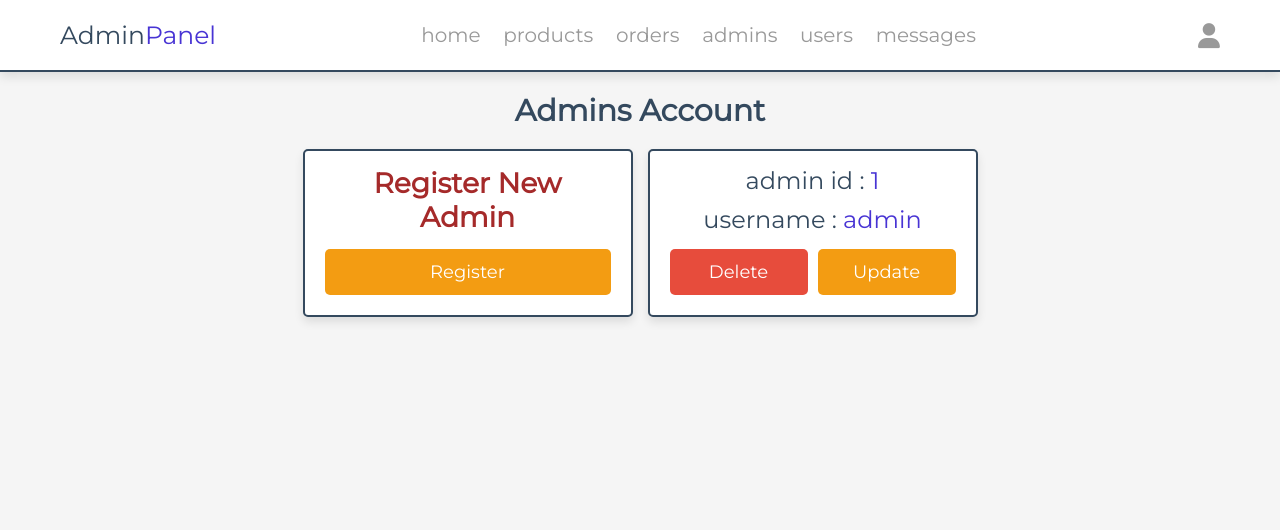
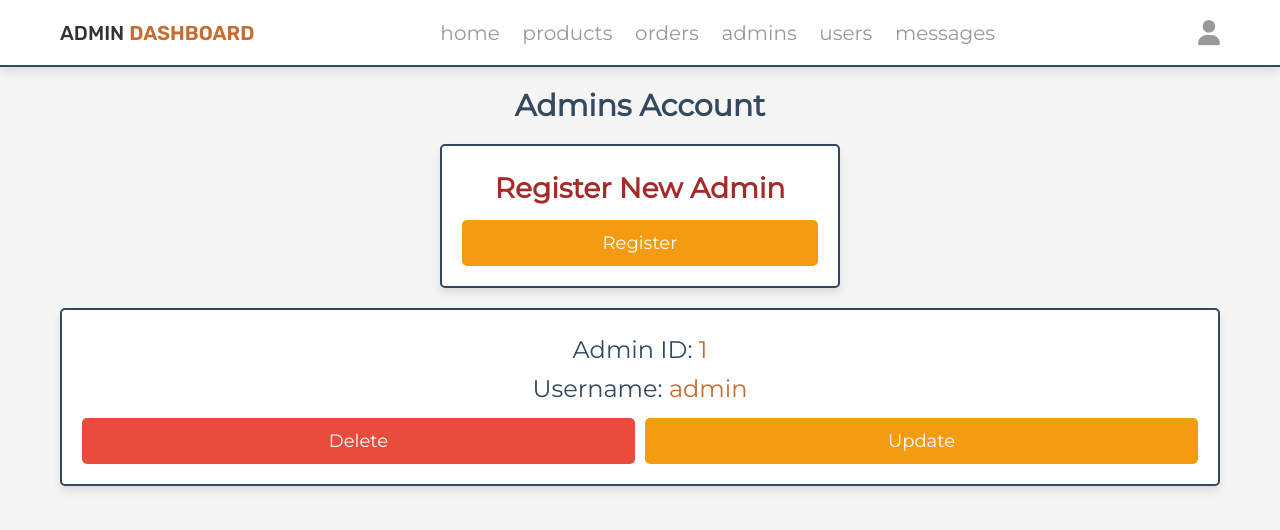
Before and after one commit to RhainierAvelino/Local-Store-Ordering-System, a PHP site: page /admin/admin_accounts.php in a window 1280 px wide. Shown: the top 530 px of the page. Run offline with PHP 8.4, Linux system fonts and the light colour scheme; a user stored in the database is signed in; data comes from the database, SQL or seed files in the repository; some libraries are stand-ins or nearby versions.

Commit message:
Add files via upload

```diff
--- a/LocalStoreSystem/admin/admin_accounts.php
+++ b/LocalStoreSystem/admin/admin_accounts.php
@@ -8,6 +8,7 @@
 
 if(!isset($admin_id)){
    header('location:admin_login.php');
+   exit();
 }
 
 if(isset($_GET['delete'])){
@@ -15,6 +16,7 @@
    $delete_admin = $conn->prepare("DELETE FROM `admin` WHERE id = ?");
    $delete_admin->execute([$delete_id]);
    header('location:admin_accounts.php');
+   exit();
 }
 
 ?>
@@ -25,12 +27,12 @@
    <meta charset="UTF-8">
    <meta http-equiv="X-UA-Compatible" content="IE=edge">
    <meta name="viewport" content="width=device-width, initial-scale=1.0">
-   <title>admins accounts</title>
+   <title>Admin Accounts</title>
 
-   <!-- font awesome cdn link  -->
+   <!-- Font Awesome CDN -->
    <link rel="stylesheet" href="https://cdnjs.cloudflare.com/ajax/libs/font-awesome/6.1.1/css/all.min.css">
 
-   <!-- custom css file link  -->
+   <!-- Custom CSS -->
    <link rel="stylesheet" href="../css/admin_style.css">
 
 </head>
@@ -38,21 +40,23 @@
 
 <?php include '../components/admin_header.php' ?>
 
-<!-- admins accounts section starts  -->
-
+<!-- Admins Accounts Section -->
 <section class="accounts">
 
-   <h1 class="heading">admins account</h1>
+   <h1 class="heading">Admins Account</h1>
 
+   <!-- Register Box (Separate from Admin Accounts List) -->
    <div class="box-container">
-
-   <div class="box">
+      <div class="box register-box">
          <strong>
             <p style="color: brown; font-size: 28px">Register New Admin</p>
          </strong>
-      <a href="register_admin.php" class="option-btn">register</a>
+         <a href="register_admin.php" class="option-btn">Register</a>
+      </div>
    </div>
 
+   <!-- Admin Accounts Grid -->
+   <div class="admin-accounts">
       <?php
          $select_account = $conn->prepare("SELECT * FROM `admin`");
          $select_account->execute();
@@ -60,13 +64,13 @@
             while($fetch_accounts = $select_account->fetch(PDO::FETCH_ASSOC)){
       ?>
       <div class="box">
-      <p style="font-size: 24px;"> admin id : <span><?= $fetch_accounts['id']; ?></span> </p>
-      <p style="font-size: 24px;"> username : <span><?= $fetch_accounts['name']; ?></span> </p>
+         <p style="font-size: 24px;"> Admin ID: <span><?= $fetch_accounts['id']; ?></span> </p>
+         <p style="font-size: 24px;"> Username: <span><?= $fetch_accounts['name']; ?></span> </p>
          <div class="flex-btn">
-         <a href="admin_accounts.php?delete=<?= $fetch_accounts['id']; ?>" class="delete-btn" onclick="return confirm('delete this account?');">delete</a>
+            <a href="admin_accounts.php?delete=<?= $fetch_accounts['id']; ?>" class="delete-btn" onclick="return confirm('Delete this account?');">Delete</a>
             <?php
                if($fetch_accounts['id'] == $admin_id){
-               echo '<a href="update_profile.php" class="option-btn">update</a>';
+                  echo '<a href="update_profile.php" class="option-btn">Update</a>';
                }
             ?>
          </div>
@@ -74,36 +78,14 @@
       <?php
          }
       }else{
-      echo '<p class="empty">no accounts available</p>';
+         echo '<p class="empty">No accounts available</p>';
       }
       ?>
-
    </div>
 
 </section>
 
-<!-- admins accounts section ends -->
-
-
-
-
-
-
-
-
-
-
-
-
-
-
-
-
-
-
-
-
-<!-- custom js file link  -->
+<!-- Custom JS -->
 <script src="../js/admin_script.js"></script>
 
 </body>
--- a/LocalStoreSystem/admin/admin_login.php
+++ b/LocalStoreSystem/admin/admin_login.php
@@ -62,7 +62,7 @@
 
    <form action="" method="POST">
       <h3>login now</h3>
-      <p>default username = <span>admin</span> & password = <span>111</span></p>
+      <!-- <p>default username = <span>admin</span> & password = <span>111</span></p> -->
       <input type="text" name="name" maxlength="20" required placeholder="enter your username" class="box" oninput="this.value = this.value.replace(/\s/g, '')">
       <input type="password" name="pass" maxlength="20" required placeholder="enter your password" class="box" oninput="this.value = this.value.replace(/\s/g, '')">
       <input type="submit" value="login now" name="submit" class="btn">
--- a/LocalStoreSystem/admin/dashboard.php
+++ b/LocalStoreSystem/admin/dashboard.php
@@ -54,7 +54,7 @@
             $total_pendings += $fetch_pendings['total_price'];
          }
       ?>
-      <h3><span>$</span><?= $total_pendings; ?><span>/-</span></h3>
+      <h3><span>₱</span><?= $total_pendings; ?><span>/-</span></h3>
       <p>total pendings</p>
       <a href="placed_orders.php" class="btn">see orders</a>
    </div>
@@ -68,7 +68,7 @@
             $total_completes += $fetch_completes['total_price'];
          }
       ?>
-      <h3><span>$</span><?= $total_completes; ?><span>/-</span></h3>
+      <h3><span>₱</span><?= $total_completes; ?><span>/-</span></h3>
       <p>total completes</p>
       <a href="placed_orders.php" class="btn">see orders</a>
    </div>
--- a/LocalStoreSystem/admin/placed_orders.php
+++ b/LocalStoreSystem/admin/placed_orders.php
@@ -123,7 +123,7 @@
       <p> Number : <span><?= $fetch_orders['number']; ?></span> </p>
       <p> Address : <span><?= $fetch_orders['address']; ?></span> </p>
       <p> Total Products : <span><?= $fetch_orders['total_products']; ?></span> </p>
-      <p> Total Price : <span>$<?= $fetch_orders['total_price']; ?>/-</span> </p>
+      <p> Total Price : <span>₱<?= $fetch_orders['total_price']; ?>/-</span> </p>
       <p> Payment Method : <span><?= $fetch_orders['method']; ?></span> </p>
       <form action="" method="POST">
          <input type="hidden" name="order_id" value="<?= $fetch_orders['id']; ?>">
--- a/LocalStoreSystem/admin/users_accounts.php
+++ b/LocalStoreSystem/admin/users_accounts.php
@@ -52,7 +52,7 @@
 <section class="accounts">
    <h1 class="heading">Users Account</h1>
 
-   <div class="box-container">
+<div class="user-accounts">
       <?php
          // Prepare SQL query with search filter
          $select_account = $conn->prepare("SELECT * FROM `users` WHERE `id` LIKE ? OR `name` LIKE ?");
--- a/LocalStoreSystem/category.php
+++ b/LocalStoreSystem/category.php
@@ -51,12 +51,12 @@
          <input type="hidden" name="name" value="<?= $fetch_products['name']; ?>">
          <input type="hidden" name="price" value="<?= $fetch_products['price']; ?>">
          <input type="hidden" name="image" value="<?= $fetch_products['image']; ?>">
-         <a href="quick_view.php?pid=<?= $fetch_products['id']; ?>" class="fas fa-eye"></a>
-         <button type="submit" class="fas fa-shopping-cart" name="add_to_cart"></button>
+         <a href="quick_view.php?pid=<?= $fetch_products['id']; ?>" class="fas fa-eye" id="eye"></a>
+         <button type="submit" class="fas fa-shopping-cart" name="add_to_cart" id="cart-menu"></button>
          <img src="uploaded_img/<?= $fetch_products['image']; ?>" alt="">
          <div class="name"><?= $fetch_products['name']; ?></div>
          <div class="flex">
-            <div class="price"><span>$</span><?= $fetch_products['price']; ?></div>
+            <div class="price"><span>₱ </span><?= $fetch_products['price']; ?></div>
             <input type="number" name="qty" class="qty" min="1" max="99" value="1" maxlength="2">
          </div>
       </form>
--- a/LocalStoreSystem/components/admin_header.php
+++ b/LocalStoreSystem/components/admin_header.php
@@ -15,7 +15,25 @@
 
    <section class="flex">
 
-      <a href="dashboard.php" class="logo">Admin<span>Panel</span></a>
+      <a href="dashboard.php" class="logo" id="admin-font">Admin<span id="admin-font">Dashboard</span></a>
+      <style>
+         @import url("https://fonts.googleapis.com/css2?family=Rubik:wght@300;400;500;600&display=swap");
+        #admin-font {
+            font-family: "Rubik", sans-serif;
+            font-size: 20px;
+            font-weight: 500;
+            color: #333;
+            text-transform: uppercase;
+            text-decoration: none;
+            display: flex;
+            align-items: center;
+         }
+         #admin-font span {
+            font-weight: 600;
+            color: #c56d31;
+            margin-left: 5px;
+         }
+      </style>
 
       <nav class="navbar">
          <a href="dashboard.php">home</a>
--- a/LocalStoreSystem/css/admin_style.css
+++ b/LocalStoreSystem/css/admin_style.css
@@ -1,7 +1,7 @@
 @import url('https://fonts.googleapis.com/css2?family=Montserrat:wght@100;200;300;400&display=swap');
 
 :root{
-   --main-color:#4834d4;
+   --main-color:#c56d31;
    --red:#e74c3c;
    --orange:#f39c12;
    --black:#34495e;
@@ -302,7 +302,8 @@
    font-size: 1.8rem;
    border:var(--border);
    margin:1rem 0;
-   color:var(--light-color);
+   color: #70911f;
+   font-weight: 600;
 }
 
 .add-products form{
@@ -422,13 +423,18 @@
    color:var(--black);
 }
 
-.placed-orders .box-container{
-   display: grid;
-   grid-template-columns: repeat(auto-fit, 33rem);
-   gap:1.5rem;
+.placed-orders .box-container {
+   display: inline-flex;
+   flex-wrap: wrap;
+   gap: 1.5rem;
    justify-content: center;
    align-items: flex-start;
 }
+
+.placed-orders .box-container .box {
+   min-width: 120rem;
+}
+
 
 .placed-orders .box-container .box{
    background-color: var(--white);
@@ -461,23 +467,85 @@
    border-radius: .5rem;
 }
 
-.accounts .box-container{
+.accounts .box-container {
+   display: flex;
+   justify-content: center;
+   margin-bottom: 2rem; /* Add spacing between register box and admin accounts */
+}
+
+/* Register box styling */
+.accounts .box-container .register-box {
+   width: 100%;
+   max-width: 40rem; /* Limit width */
+   text-align: center;
+   padding: 2rem;
+   background-color: var(--white);
+   border-radius: .5rem;
+   box-shadow: var(--box-shadow);
+   border: var(--border);
+}
+
+/* Admin accounts grid */
+.admin-accounts {
    display: grid;
-   grid-template-columns: repeat(auto-fit, 33rem);
-   gap:1.5rem;
+   grid-template-columns: repeat(auto-fit, minmax(33rem, 1fr)); /* Two-column layout */
+   gap: 1.5rem;
    justify-content: center;
    align-items: flex-start;
 }
 
-.accounts .box-container .box{
+.admin-accounts .box {
    background-color: var(--white);
    border-radius: .5rem;
    box-shadow: var(--box-shadow);
-   border:var(--border);
-   padding:2rem;
-   padding-top: 1rem;
+   border: var(--border);
+   padding: 2rem;
    text-align: center;
 }
+.user-accounts {
+   display: grid;
+   gap: 1.5rem;
+   grid-template-columns: repeat(2, 1fr);
+   justify-content: center;
+   align-items: flex-start;
+   max-width: 110rem;
+}
+
+.user-accounts .box {
+   background-color: var(--white);
+   border-radius: .5rem;
+   box-shadow: var(--box-shadow);
+   border: var(--border);
+   padding: 2rem;
+   text-align: center;
+}
+
+.user-accounts .box p {
+   padding: .5rem 0;
+   font-size: 20px;
+   color: var(--black);
+}
+
+.user-accounts .box p span {
+   color: var(--main-color);
+}
+
+.user-accounts .box .flex-btn {
+   display: flex;
+   gap: 1rem;
+   justify-content: center;
+}
+
+.admin-accounts .box p {
+   padding: .5rem 0;
+   font-size: 1.8rem;
+   color: var(--black);
+}
+
+.admin-accounts .box p span {
+   color: var(--main-color);
+}
+
 
 .accounts .box-container .box p{
    padding: .5rem 0;
--- a/LocalStoreSystem/menu.php
+++ b/LocalStoreSystem/menu.php
@@ -62,11 +62,11 @@
          <a href="quick_view.php?pid=<?= $fetch_products['id']; ?>" class="fas fa-eye" id="eye"></a>
          <button type="submit" id="cart-menu" class="fas fa-shopping-cart" name="add_to_cart"></button>
          <img src="uploaded_img/<?= $fetch_products['image']; ?>" alt="">
-         <a href="category.php?category=<?= $fetch_products['category']; ?>" class="cat"><?= $fetch_products['category']; ?></a>
+         <a href="category.php?category=<?= urlencode($fetch_products['category']); ?>" class="cat"><?= htmlspecialchars($fetch_products['category']); ?></a>
          <div class="name"><?= $fetch_products['name']; ?></div>
          <div class="flex">
             <div class="price"><span>₱ </span><?= $fetch_products['price']; ?></div>
-            <input type="number" name="qty" class="qty" min="1" max="99" value="1" maxlength="2"">
+            <input type="number" name="qty" class="qty" min="1" max="99" value="1" maxlength="2">
          </div>
       </form>
       <?php
--- a/LocalStoreSystem/orders.php
+++ b/LocalStoreSystem/orders.php
@@ -36,7 +36,7 @@
 
 <div class="heading">
    <h3>orders</h3>
-   <p><a href="html.php">home</a> <span> / orders</span></p>
+   <p><a href="home.php">home</a> <span> / orders</span></p>
 </div>
 
 <section class="orders">
--- a/LocalStoreSystem/quick_view.php
+++ b/LocalStoreSystem/quick_view.php
@@ -50,7 +50,7 @@
       <input type="hidden" name="price" value="<?= $fetch_products['price']; ?>">
       <input type="hidden" name="image" value="<?= $fetch_products['image']; ?>">
       <img src="uploaded_img/<?= $fetch_products['image']; ?>" alt="">
-      <a href="category.php?category=<?= $fetch_products['category']; ?>" class="cat"><?= $fetch_products['category']; ?></a>
+      <a href="category.php?category=<?= urlencode($fetch_products['category']); ?>" class="cat"><?= htmlspecialchars($fetch_products['category']); ?></a>
       <div class="name"><?= $fetch_products['name']; ?></div>
       <div class="flex">
          <div class="price"><span>₱ </span><?= $fetch_products['price']; ?></div>
```
Also changed, not shown: LocalStoreSystem/admin/register_admin.php (+63 -47 lines), LocalStoreSystem/admin/update_profile.php (+56 -36 lines), LocalStoreSystem/components/footer.php (+3 -3 lines), LocalStoreSystem/css/style.css (+18 -10 lines), LocalStoreSystem/home.php (+3 -4 lines), LocalStoreSystem/search.php (+4 -4 lines). Lines whose indentation alone changed are shown as unchanged.
